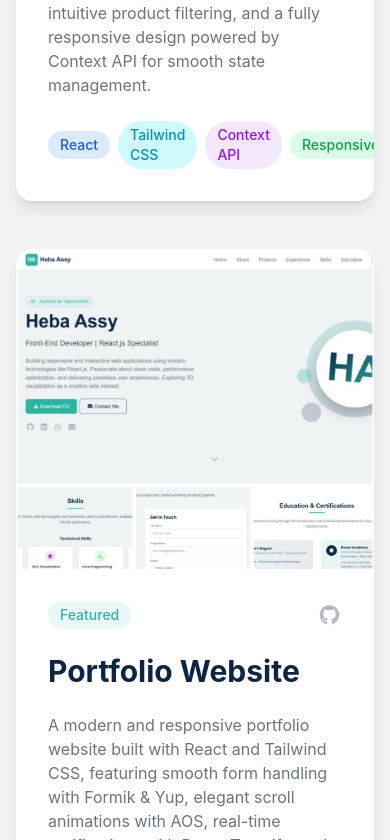
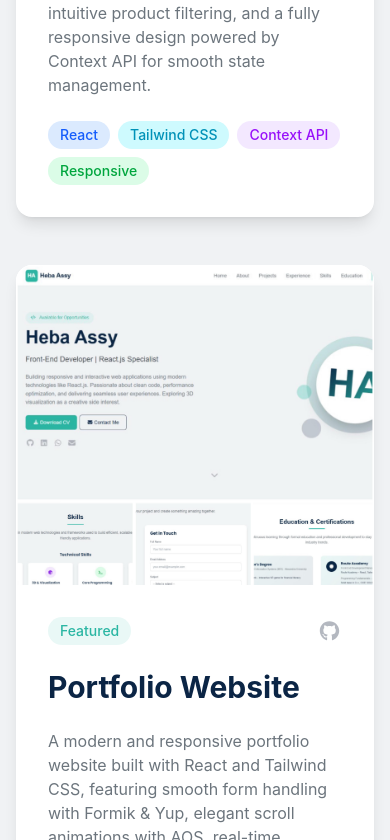
Before and after one commit to heba-assy/portfolio-project, a React (Vite) app: page / in a window 390 px wide. Shown: the part 3504-4344 px from the top of the page. Built offline with nearby package versions, Linux system fonts and the light colour scheme.

Commit message:
Update project cart component design using flex-wrap

```diff
--- a/package.json
+++ b/package.json
@@ -1,5 +1,6 @@
 {
   "name": "portfolio",
+  "homepage": "https://heba-assy.github.io/portfolio",
   "private": true,
   "version": "0.0.0",
   "type": "module",
@@ -7,7 +8,9 @@
     "dev": "vite",
     "build": "vite build",
     "lint": "eslint .",
-    "preview": "vite preview"
+    "preview": "vite preview",
+    "predeploy": "npm run build",
+    "deploy": "gh-pages -d dist"
   },
   "dependencies": {
     "@emailjs/browser": "^4.4.1",
@@ -33,6 +36,7 @@
     "eslint": "^9.33.0",
     "eslint-plugin-react-hooks": "^5.2.0",
     "eslint-plugin-react-refresh": "^0.4.20",
+    "gh-pages": "^6.3.0",
     "globals": "^16.3.0",
     "vite": "^7.1.2"
   }
--- a/src/components/Education/Education.jsx
+++ b/src/components/Education/Education.jsx
@@ -101,7 +101,7 @@ export default function Education() {
             <h3 className="font-bold text-2xl font-main mb-8 text-center">
               Additional Certifications
             </h3>
-            <div data-aos="fade-up" className="grid md:grid-cols-2 lg:grid-cols-3 gap-5 max-w-sm mx-auto md:max-w-3xl lg:max-w-5xl xl:max-w-7xl">
+            <div data-aos="fade-up" className="grid md:grid-cols-2 lg:grid-cols-3 gap-5">
               {additionalData.map((cart, index) => (
                 <AdditionalCart
                   key={index}
--- a/src/components/Hero/Hero.jsx
+++ b/src/components/Hero/Hero.jsx
@@ -5,8 +5,6 @@ import {
   faEnvelope,
 } from "@fortawesome/free-solid-svg-icons";
 import { FontAwesomeIcon } from "@fortawesome/react-fontawesome";
-import { motion } from "framer-motion";
-import FloatingCircle from "../others/FloatingCircle/FloatingCircle";
 import {
   faGithub,
   faLinkedin,
--- a/src/components/others/ProjectCart/ProjectCart.jsx
+++ b/src/components/others/ProjectCart/ProjectCart.jsx
@@ -45,7 +45,7 @@ export default function ProjectCart({
 
           <p className="text-[var(--text)]">{description}</p>
 
-          <div className="flex items-center gap-2">
+          <div className="flex flex-wrap gap-2">
             {tags.map((tag, index) => (
               <span
                 key={index}
--- a/vite.config.js
+++ b/vite.config.js
@@ -4,5 +4,6 @@ import react from '@vitejs/plugin-react'
 
 // https://vite.dev/config/
 export default defineConfig({
+  base: "/portfolio-project/",
   plugins: [react(),tailwindcss()],
 })
```
Also changed, not shown: 1 other file (tests, documents, lock files or other folders).
